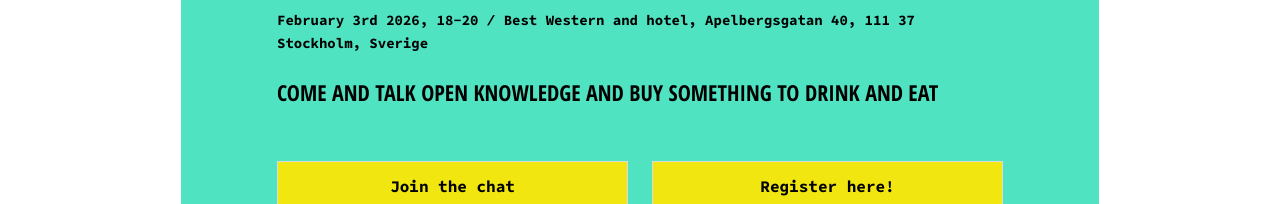
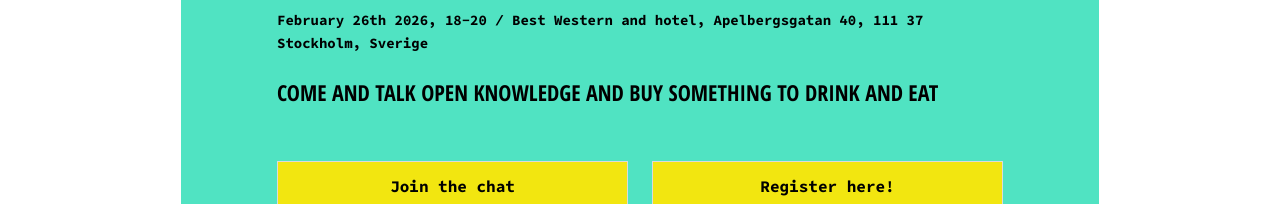
Before and after one commit to civictechsweden/civictech.se, a Jekyll site: the page built from _events/2026-01-open-knowledge-sweden-meetup-1-en.md, in a window 1280 px wide. Shown: the part 378-582 px from the top of the page. Built offline with Jekyll 4.4.1, drawn with Linux system fonts in a browser that asks for light colours; comment, search, counter and statistics services are not loaded.

Commit message:
update to preliminary new date

```diff
--- a/_events/2026-01-open-knowledge-sweden-meetup-1-en.md
+++ b/_events/2026-01-open-knowledge-sweden-meetup-1-en.md
@@ -1,13 +1,12 @@
 ---
 title: "Open Knowledge Sweden Meetup 2026 #1"
 ref: 2026-02-open-knowledge-sweden-meetup-1
-draft: true
 lang: en
 image: "/uploads/group-pic.jpg"
 excerpt: "Come and talk open knowledge and buy something to drink and eat!"
 ingress-text: "Come and talk open knowledge and buy something to drink and eat"
-event-date: 2026-02-03 18:00:00 +02:00
-event-date-desc: "February 3rd 2026, 18-20"
+event-date: 2026-02-26 18:00:00 +02:00
+event-date-desc: "February 26th 2026, 18-20"
 place: Best Western and hotel, Apelbergsgatan 40, 111 37 Stockholm, Sverige
 group: stockholm
 links:
```
Also changed, not shown: _events/2026-01-open-knowledge-sweden-meetup-1.md (+2 -3 lines).
